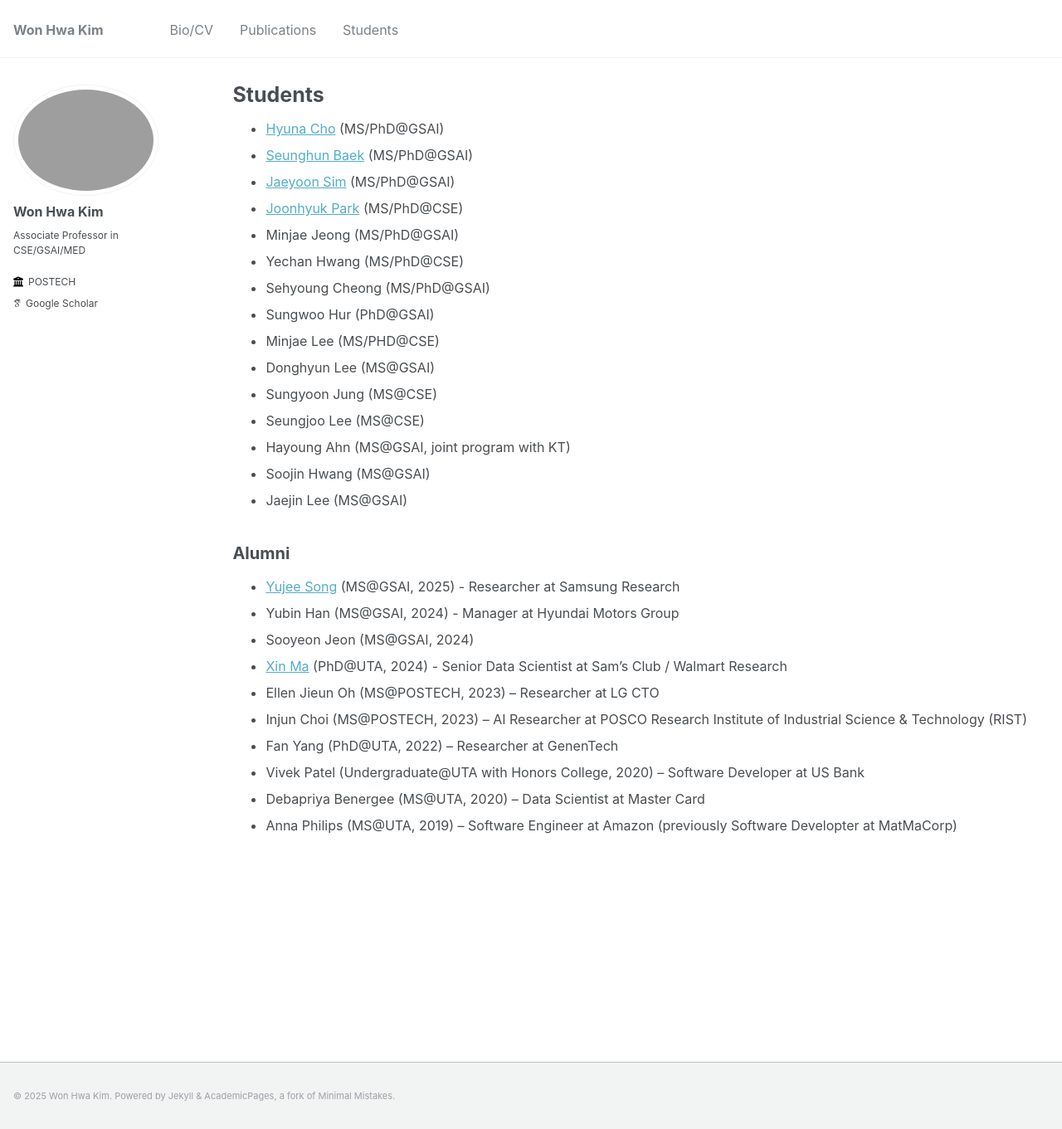
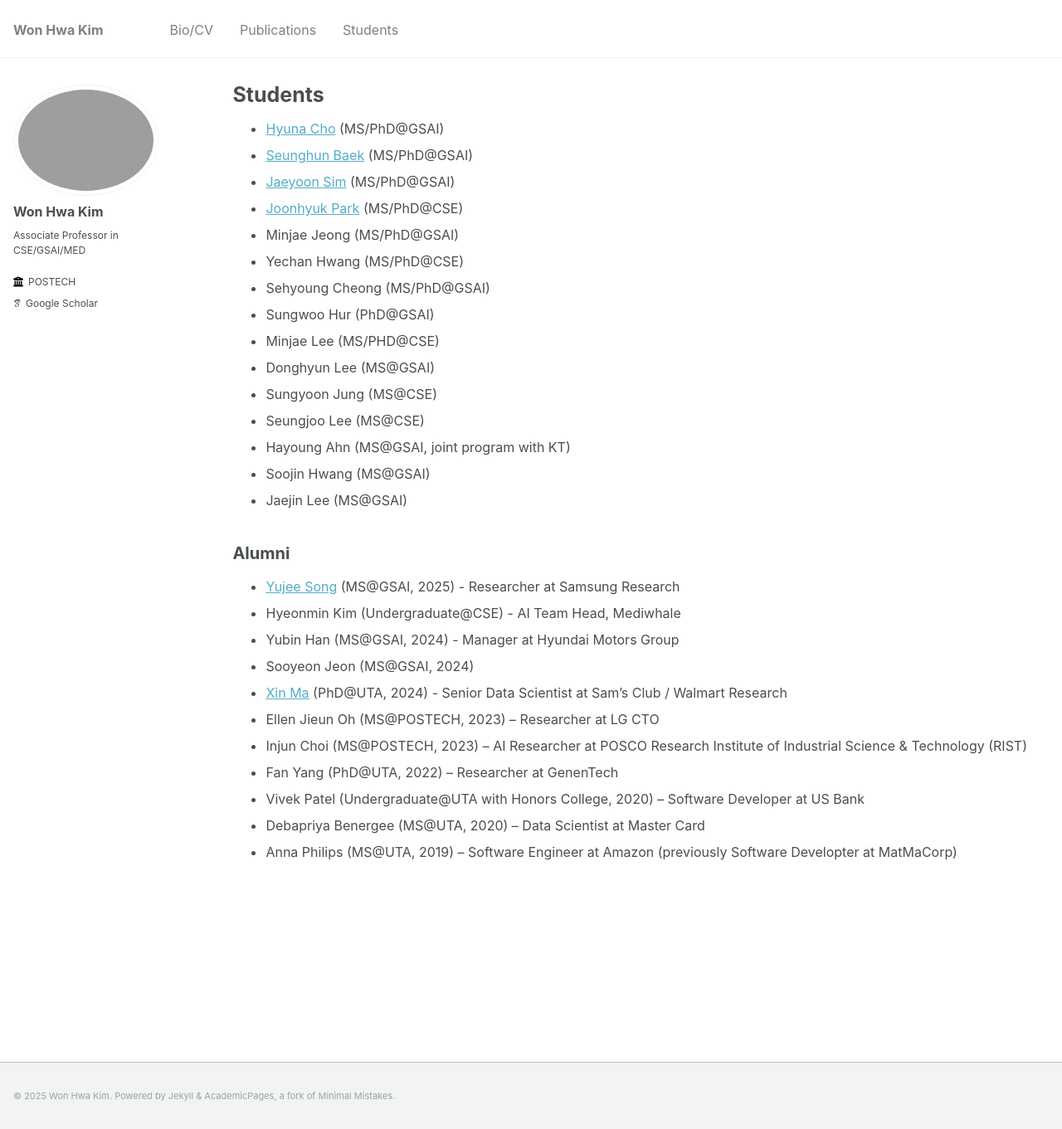
Before and after one commit to wwplato/wwplato.github.io, a Jekyll site: the page built from _pages/students.md, in a window 1280 px wide and 1361 px high. Shown: the whole window at 83% size. Built offline with Jekyll 4.4.1, drawn with Linux system fonts in a browser that asks for light colours; some web fonts are replaced.

Commit message:
Update students.md

```diff
--- a/_pages/students.md
+++ b/_pages/students.md
@@ -24,6 +24,7 @@ author_profile: true
 Alumni
 ----
 * [Yujee Song](https://jardindelsol.github.io "Yujee Song") (MS@GSAI, 2025) - Researcher at Samsung Research
+* Hyeonmin Kim (Undergraduate@CSE) - AI Team Head, Mediwhale
 * Yubin Han (MS@GSAI, 2024) - Manager at Hyundai Motors Group
 * Sooyeon Jeon (MS@GSAI, 2024)
 * [Xin Ma](https://xma24.github.io/xma/ "Xin Ma") (PhD@UTA, 2024) - Senior Data Scientist at Sam's Club / Walmart Research
```
